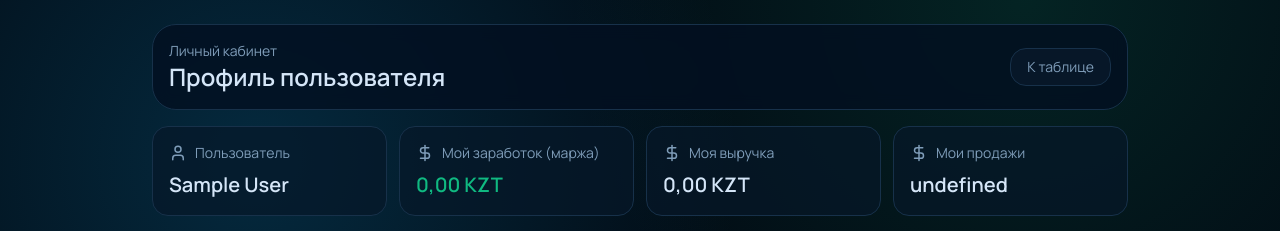
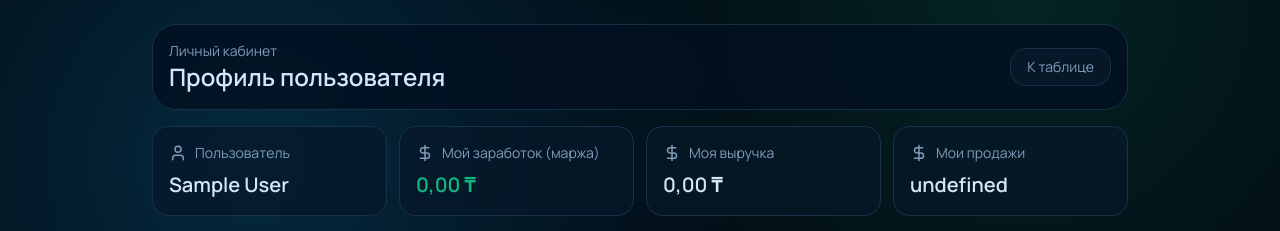
Before and after one commit to kairosir/salestraking, a Next.js app: page /account in a window 1280 px wide. Shown: the top 231 px of the page. Built offline with nearby package versions, Linux system fonts and the light colour scheme; no server answers; the database is empty; sample sign-in values are in the browser's storage.

Commit message:
chore: show explicit tenge symbol ₸ in all money values

```diff
--- a/app/account/page.tsx
+++ b/app/account/page.tsx
@@ -6,7 +6,7 @@ import { prisma } from "@/lib/prisma";
 import { ChangePasswordForm } from "@/components/change-password-form";
 
 function money(value: number) {
-  return new Intl.NumberFormat("ru-RU", { style: "currency", currency: "KZT", maximumFractionDigits: 2 }).format(value);
+  return new Intl.NumberFormat("ru-RU", { minimumFractionDigits: 2, maximumFractionDigits: 2 }).format(value) + " ₸";
 }
 
 export default async function AccountPage() {
--- a/app/page.tsx
+++ b/app/page.tsx
@@ -8,7 +8,7 @@ import { SalesTable } from "@/components/sales-table";
 import { logoutAction } from "@/app/actions";
 
 function money(value: number) {
-  return new Intl.NumberFormat("ru-RU", { style: "currency", currency: "KZT", maximumFractionDigits: 2 }).format(value);
+  return new Intl.NumberFormat("ru-RU", { minimumFractionDigits: 2, maximumFractionDigits: 2 }).format(value) + " ₸";
 }
 
 export default async function Home() {
--- a/components/sales-form.tsx
+++ b/components/sales-form.tsx
@@ -29,7 +29,7 @@ function Label({ text, required }: { text: string; required?: boolean }) {
 }
 
 function money(value: number) {
-  return new Intl.NumberFormat("ru-RU", { style: "currency", currency: "KZT", maximumFractionDigits: 2 }).format(value);
+  return new Intl.NumberFormat("ru-RU", { minimumFractionDigits: 2, maximumFractionDigits: 2 }).format(value) + " ₸";
 }
 
 function normalizePhoneDigits(value: string) {
--- a/components/sales-table.tsx
+++ b/components/sales-table.tsx
@@ -25,7 +25,7 @@ type SortMode = "newest" | "oldest" | "marginDesc" | "revenueDesc";
 type MobileView = "cards" | "list";
 
 function money(value: string | number) {
-  return new Intl.NumberFormat("ru-RU", { style: "currency", currency: "KZT", maximumFractionDigits: 2 }).format(Number(value));
+  return new Intl.NumberFormat("ru-RU", { minimumFractionDigits: 2, maximumFractionDigits: 2 }).format(Number(value)) + " ₸";
 }
 
 function dateFmt(value: string) {
```
